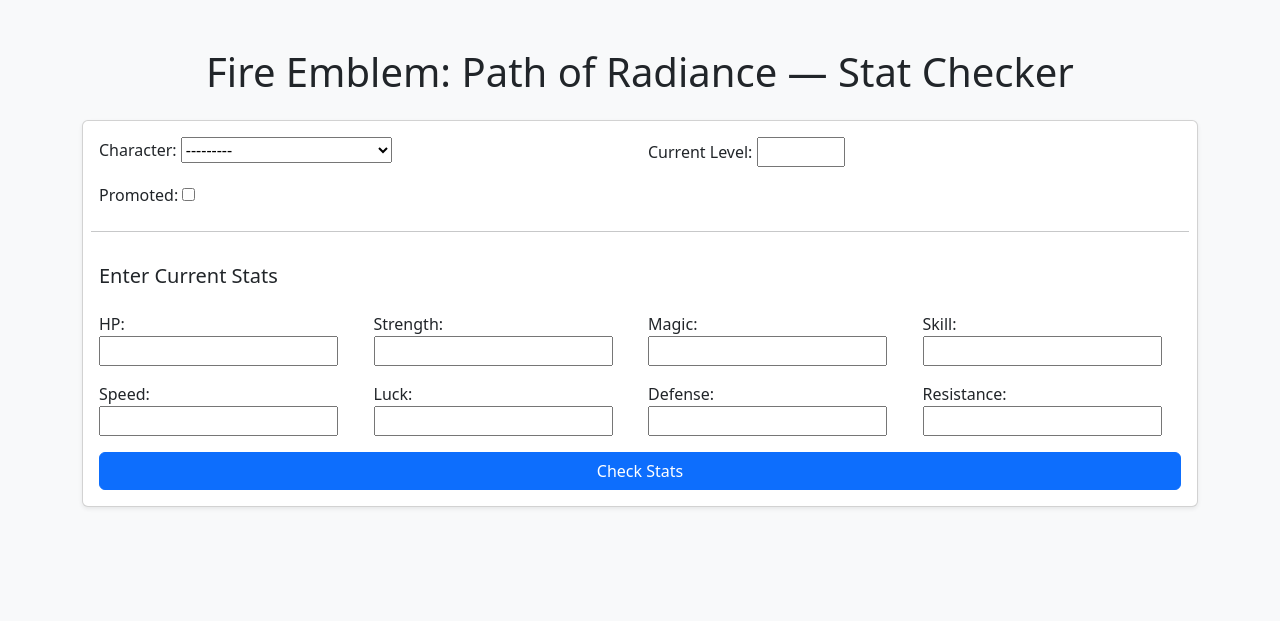
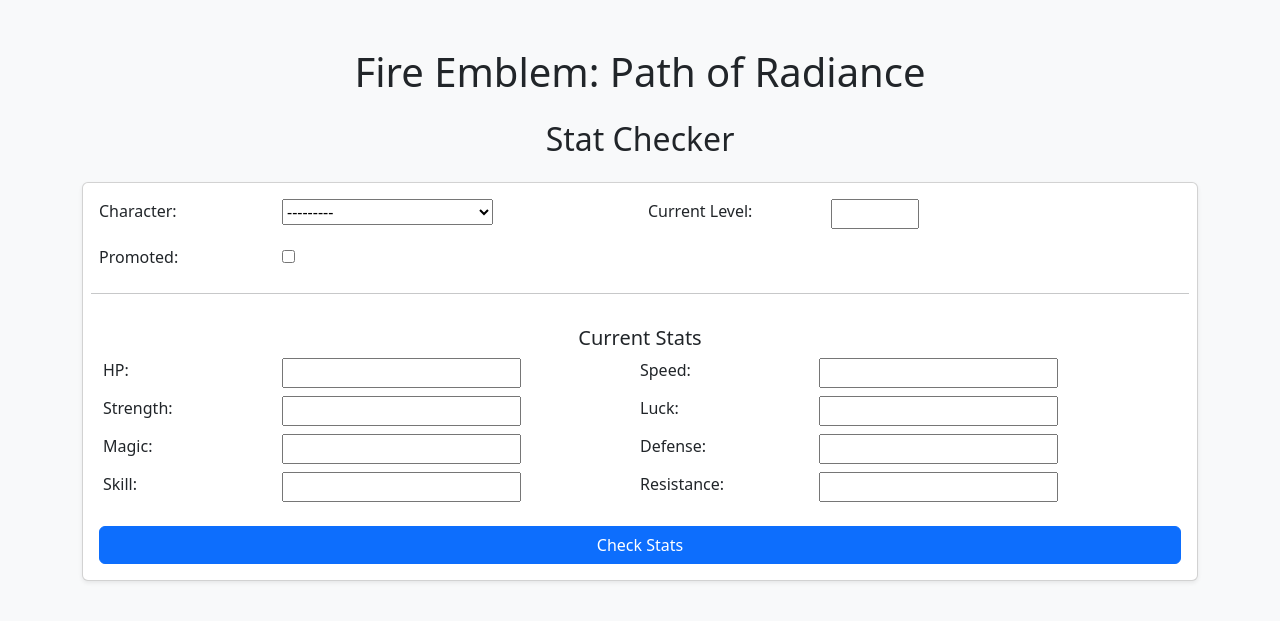
Before and after one commit to DanielCusack/TRPG-Stat-Utilities, a Django app: page / in a window 1280 px wide. Shown: the top 621 px of the page. Run offline with Django 5.2, Linux system fonts and the light colour scheme; data comes from the database, SQL or seed files in the repository.

Commit message:
fe9: Update html mainly to organise the stat input form such that it is similiar to how the stats are laid out in the game

```diff
--- a/calculator/templates/calculator/stat_check.html
+++ b/calculator/templates/calculator/stat_check.html
@@ -17,40 +17,84 @@
 
 <div class="container py-5">
 
-    <h1 class="mb-4 text-center">Fire Emblem: Path of Radiance — Stat Checker</h1>
+    <h1 class="mb-4 text-center">Fire Emblem: Path of Radiance</h1>
+
+    <h2 class="mb-4 text-center">Stat Checker</h2>
 
     <div class="card shadow-sm mb-4">
         <div class="card-body">
             <form method="post" class="row g-3">
                 {% csrf_token %}
 
-                <div class="col-12 col-md-6">
+                <div class="col-12 col-md-2">
                     {{ form.character.label_tag }}
+                </div>
+                <div class="col-12 col-md-4">
                     {{ form.character }}
                 </div>
 
-                <div class="col-12 col-md-6">
+                <div class="col-12 col-md-2">
                     {{ form.level.label_tag }}
+                </div>
+                <div class="col-12 col-md-4">
                     {{ form.level }}
                 </div>
 
-                <div class="col-12 col-md-6">
+                <div class="col-12 col-md-2">
                     {{ form.promoted.label_tag }}
+                </div>
+                <div class="col-12 col-md-10">
                     {{ form.promoted }}
                 </div>
 
                 <hr class="mt-4">
 
-                <h5>Enter Current Stats</h5>
+                <h5 class="text-center">Current Stats</h5>
+                <div class="row">
+                    <div class="col-12 col-md-6">
+                        <div class="row mb-2">
+                            <div class="col-4">{{ form.hp.label_tag }}</div>
+                            <div class="col-8">{{ form.hp }}</div>
+                        </div>
 
-                {% for field in form %}
-                    {% if field.name not in "character level promoted" %}
-                        <div class="col-6 col-md-3">
-                            {{ field.label_tag }}
-                            {{ field }}
+                        <div class="row mb-2">
+                            <div class="col-4">{{ form.strength.label_tag }}</div>
+                            <div class="col-8">{{ form.strength }}</div>
                         </div>
-                    {% endif %}
-                {% endfor %}
+
+                        <div class="row mb-2">
+                            <div class="col-4">{{ form.magic.label_tag }}</div>
+                            <div class="col-8">{{ form.magic }}</div>
+                        </div>
+
+                        <div class="row mb-2">
+                            <div class="col-4">{{ form.skill.label_tag }}</div>
+                            <div class="col-8">{{ form.skill }}</div>
+                        </div>
+                    </div>
+
+                    <div class="col-12 col-md-6">
+                        <div class="row mb-2">
+                            <div class="col-4">{{ form.speed.label_tag }}</div>
+                            <div class="col-8">{{ form.speed }}</div>
+                        </div>
+
+                        <div class="row mb-2">
+                            <div class="col-4">{{ form.luck.label_tag }}</div>
+                            <div class="col-8">{{ form.luck }}</div>
+                        </div>
+
+                        <div class="row mb-2">
+                            <div class="col-4">{{ form.defense.label_tag }}</div>
+                            <div class="col-8">{{ form.defense }}</div>
+                        </div>
+
+                        <div class="row mb-2">
+                            <div class="col-4">{{ form.resistance.label_tag }}</div>
+                            <div class="col-8">{{ form.resistance }}</div>
+                        </div>
+                    </div>
+                </div>
 
                 <div class="col-12 mt-3">
                     <button type="submit" class="btn btn-primary w-100">
@@ -90,7 +134,7 @@
                                     {% endif %}
                                 </td>
                                 <td>
-                                    {{ data.label }}
+                                    {{ data.percentile }}
                                 </td>
                             </tr>
                         {% endfor %}
--- a/calculator/views.py
+++ b/calculator/views.py
@@ -43,7 +43,7 @@
                     "actual": act,
                     "expected": round(exp, 2),
                     "difference": round(diff, 2),
-                    "label": round(100 * percentile_stats[stat], 2),
+                    "percentile": round(100 * percentile_stats[stat], 2),
                 }
     else:
         display_form = StatCheckForm()
```
